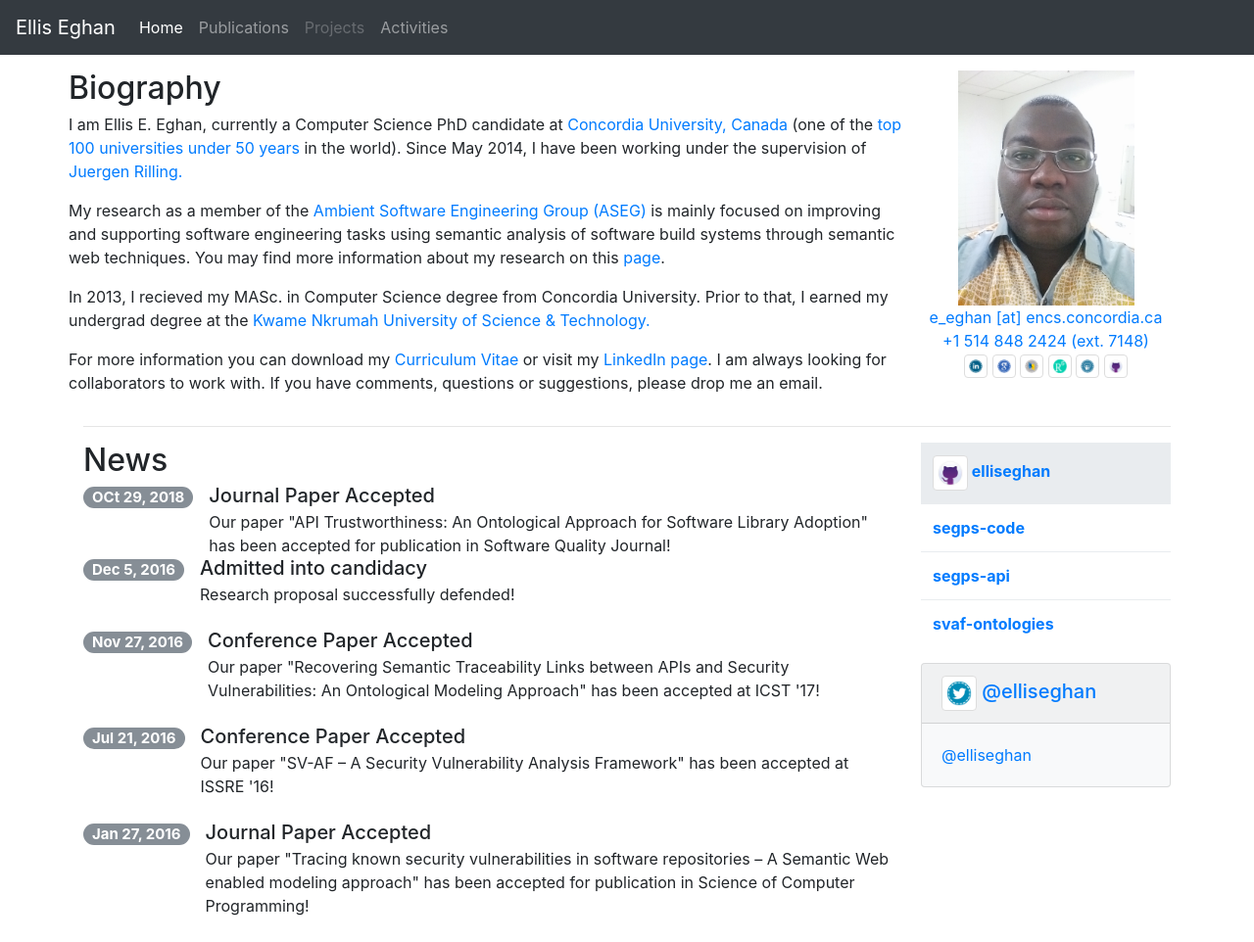
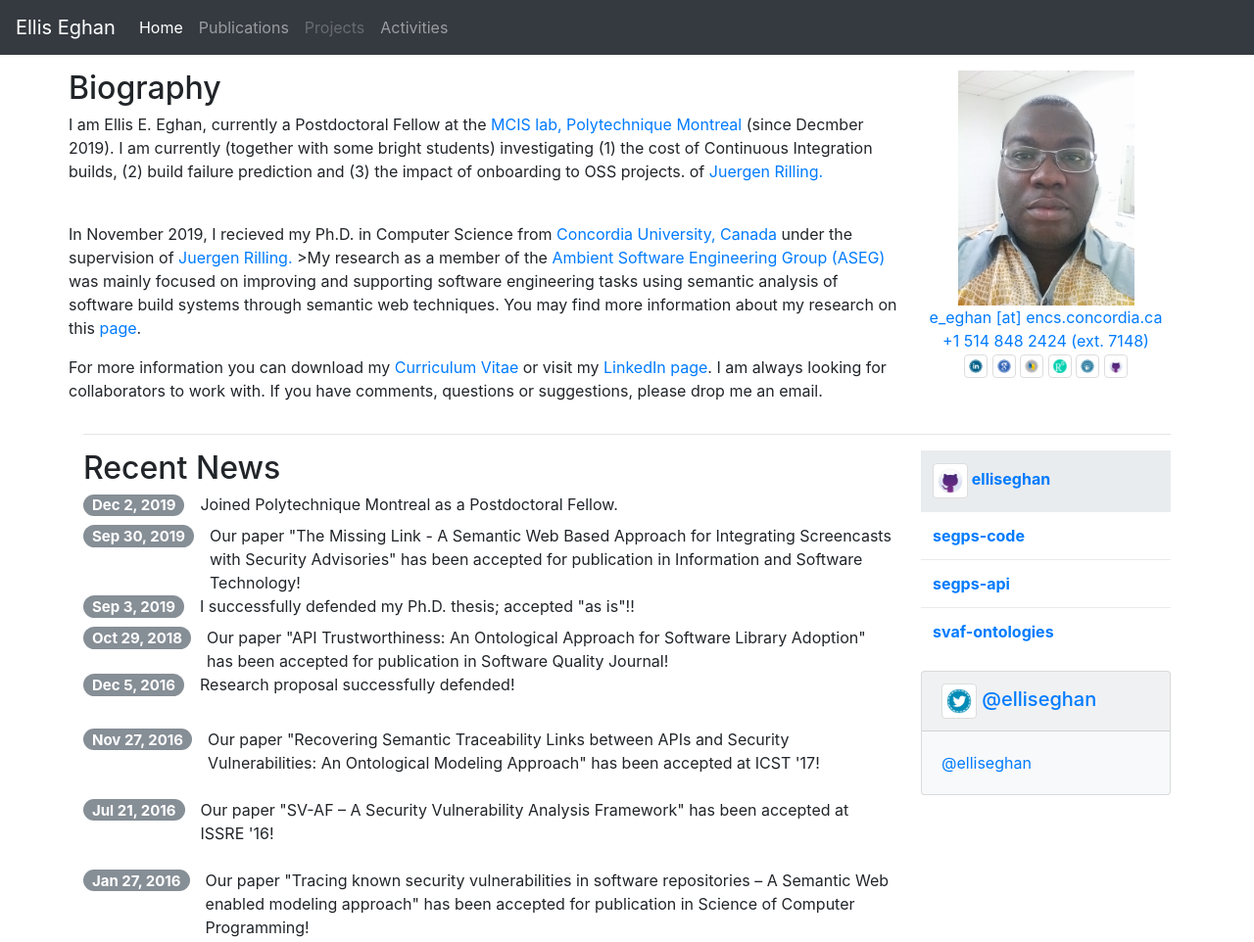
Before and after one commit to elliseghan/elliseghan.github.io, a plain HTML site: page index.html in a window 1280 px wide. Shown: the whole page at 98% size. Drawn offline with nearby package versions, Linux system fonts and the light colour scheme.

Commit message:
Update index.html

```diff
--- a/index.html
+++ b/index.html
@@ -52,18 +52,17 @@
 			<div class="col-md-9">
 				<div class="row">
 					<h2>Biography</h2>
-					<p>I am Ellis E. Eghan, currently a Computer Science PhD candidate at
-						<a href="https://www.concordia.ca">Concordia University, Canada</a> (one of the
-						<a target="_blank" href="http://www.timeshighereducation.co.uk/world-university-rankings/2015/one-hundred-under-fifty">
-							top 100 universities under 50 years</a> in the world). Since May 2014, I have been working under the supervision
-						of <a href="http://www.rilling.ca">Juergen Rilling.</a></p>
-					<p>My research as a member of the <a target="_blank" href="http://aseg.cs.concordia.ca/">
-						Ambient Software Engineering Group (ASEG)</a> is mainly focused on improving and supporting software engineering tasks
+					<p>I am Ellis E. Eghan, currently a Postdoctoral Fellow at the <a href="http://mcis.polymtl.ca/">MCIS lab, Polytechnique Montreal</a> (since Decmber 2019).
+						I am currently (together with some bright students) investigating (1) the cost of Continuous Integration builds, (2) build failure prediction and (3) the impact of onboarding to OSS projects.
+						of <a href="http://www.rilling.ca">Juergen Rilling.</a></p></br>
+
+					<p>In November 2019, I recieved my Ph.D. in Computer Science from <a href="https://www.concordia.ca">Concordia University, Canada</a> under the supervision
+						of <a href="http://www.rilling.ca">Juergen Rilling.</a> >My research as a member of the <a target="_blank" href="http://aseg.cs.concordia.ca/">
+						Ambient Software Engineering Group (ASEG)</a> was mainly focused on improving and supporting software engineering tasks
 						using semantic analysis of software build systems through semantic web techniques. You may find more information about
 						my research on this <a href="./publications.html">page</a>.
 					</p>
-					<p>In 2013, I recieved my MASc. in Computer Science degree from Concordia University. Prior to that, I earned my undergrad
-						degree at the <a href="http://www.knust.edu.gh">Kwame Nkrumah University of Science & Technology.</a></p>
+
 					<p>For more information you can download my <a href="https://drive.google.com/open?id=0BxcZpo8M4V7mRGlJbmdFeHg2RnM">Curriculum Vitae</a> or visit my <a href="https://ca.linkedin.com/in/ellis-emmanuel-eghan-98487a34">LinkedIn
 						page</a>. I am always looking for collaborators to work with. If you have comments, questions or suggestions, please
 						drop me an email.
@@ -98,41 +97,54 @@
 		<hr>
 		<div class="row">
 			<div class="col-md-9">
-				<h2>News</h2>
+				<h2>Recent News</h2>
 
 				<ul class="list-unstyled">
 					<li class="media">
-						<h5><span class="badge badge-pill badge-secondary">OCt 29, 2018</span></h5>
+						<h5><span class="badge badge-pill badge-secondary">Dec 2, 2019</span></h5>
 						<div class="media-body" style="padding-left:1em">
-							<h5 class="mt-0 mb-1">Journal Paper Accepted</h5>
+							Joined Polytechnique Montreal as a Postdoctoral Fellow.
+						</div>
+					</li>
+					<li class="media">
+						<h5><span class="badge badge-pill badge-secondary">Sep 30, 2019</span></h5>
+						<div class="media-body" style="padding-left:1em">
+							Our paper "The Missing Link - A Semantic Web Based Approach for Integrating Screencasts with Security Advisories" has been accepted for publication in Information and Software Technology!
+						</div>
+					</li>
+					<li class="media">
+						<h5><span class="badge badge-pill badge-secondary">Sep 3, 2019</span></h5>
+						<div class="media-body" style="padding-left:1em">
+							I successfully defended my Ph.D. thesis; accepted "as is"!!
+						</div>
+					</li>
+					<li class="media">
+						<h5><span class="badge badge-pill badge-secondary">Oct 29, 2018</span></h5>
+						<div class="media-body" style="padding-left:1em">
 							Our paper "API Trustworthiness: An Ontological Approach for Software Library Adoption" has been accepted for publication in Software Quality Journal!
 						</div>
 					</li>
 					<li class="media">
 						<h5><span class="badge badge-pill badge-secondary">Dec 5, 2016</span></h5>
 						<div class="media-body" style="padding-left:1em">
-							<h5 class="mt-0 mb-1">Admitted into candidacy</h5>
 							Research proposal successfully defended!
 						</div>
 					</li>
 					<li class="media my-4">
 						<h5><span class="badge badge-pill badge-secondary">Nov 27, 2016</span></h5>
 						<div class="media-body" style="padding-left:1em">
-							<h5 class="mt-0 mb-1">Conference Paper Accepted</h5>
 							Our paper "Recovering Semantic Traceability Links between APIs and Security Vulnerabilities: An Ontological Modeling Approach" has been accepted at ICST '17!
 						</div>
 					</li>
 					<li class="media">
 						<h5><span class="badge badge-pill badge-secondary">Jul 21, 2016</span></h5>
 						<div class="media-body" style="padding-left:1em">
-							<h5 class="mt-0 mb-1">Conference Paper Accepted</h5>
 							Our paper "SV-AF – A Security Vulnerability Analysis Framework" has been accepted at ISSRE '16!
 						</div>
 					</li>
 					<li class="media my-4">
 						<h5><span class="badge badge-pill badge-secondary">Jan 27, 2016</span></h5>
 						<div class="media-body" style="padding-left:1em">
-							<h5 class="mt-0 mb-1">Journal Paper Accepted</h5>
 							Our paper "Tracing known security vulnerabilities in software repositories – A Semantic Web enabled modeling approach" has been accepted for publication in Science of Computer Programming!
 						</div>
 					</li>
```
